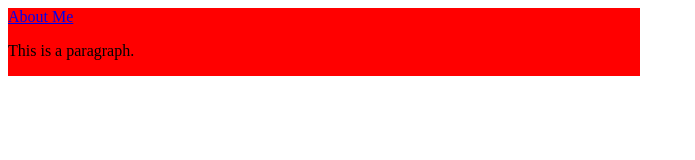
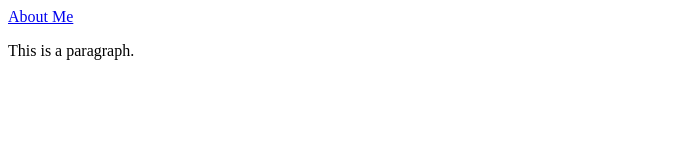
Before and after one commit to MarieMirbekian/MarieMirbekian.github.io, a plain HTML site: page index.html in a window 1280 px wide. Shown: the whole page, without its empty margins (0-695 px from the left). Drawn offline with Linux system fonts and the light colour scheme.

Commit message:
initialcommit

```diff
--- a/myCSS.css
+++ b/myCSS.css
@@ -1,6 +1,6 @@
 .container {
   display: grid;
-  height: 0%;
+  height: 0;
   width:50%;
   background-color: red;
 }
```
